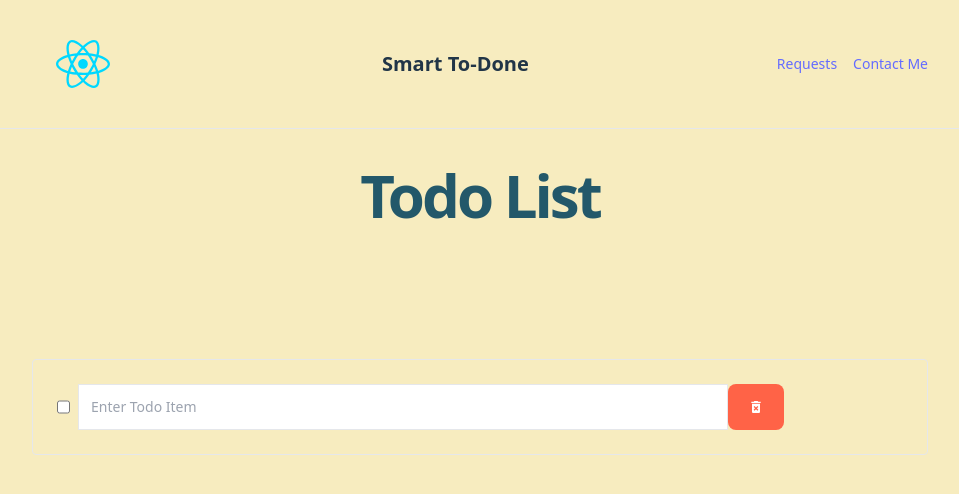
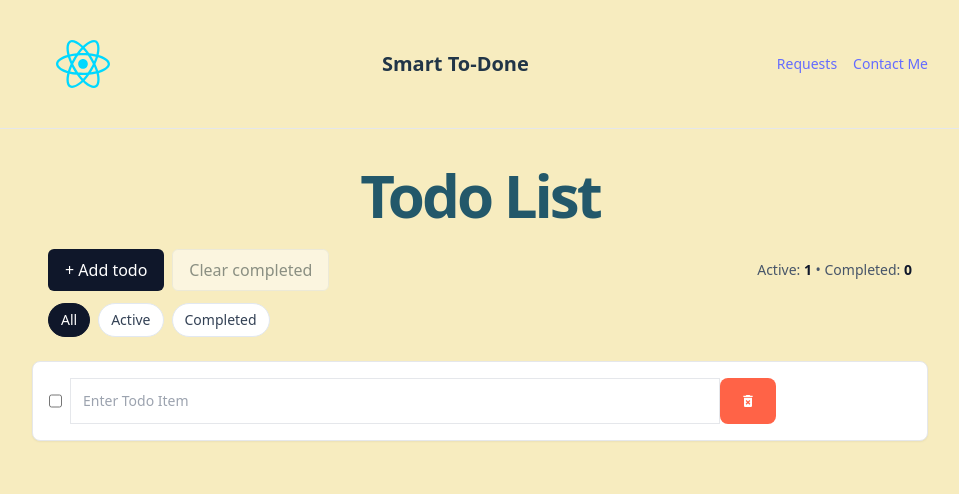
Before and after one commit to chanqoDev/smart-todo, a React (Vite) app: page / in a window 1280 px wide. Shown: the top 494 px of the page, without its empty margins (160-1119 px from the left). Built offline with nearby package versions, Linux system fonts and the light colour scheme.

Commit message:
Add todo toolbar with filters and counters

```diff
--- a/src/App.jsx
+++ b/src/App.jsx
@@ -1,5 +1,4 @@
 import { useEffect, useState } from 'react'
-// import reactLogo from './assets/react.svg'
 import './App.css'
 import TodoList from './components/TodoList'
 import Header from './components/Header';
@@ -8,27 +7,28 @@ const STORAGE_KEY = 'smart-todo.todos';
 
 
 function App() {
-  const [focusId, setFocusId] = useState(null);
-
     // lazy initializer
   const [todos, setTodos] = useState(() => {
     try {
       // saved item
       const saved = localStorage.getItem(STORAGE_KEY);
       return saved ? JSON.parse(saved) : [{ id: 1, text: "", completed: false }];
-    }catch(err) {
+    } catch (err) {
       console.log('Failed to load todos from localStorage', err);
       return [{ id: 1, text: "", completed: false }];
     }
   });
+  const [focusId, setFocusId] = useState(null);
+  const [filter, setFilter] = useState("all"); // all, active, completed
 
-  useEffect(()=> {
+  useEffect(() => {
     try {
       localStorage.setItem(STORAGE_KEY, JSON.stringify(todos));
-    }catch (err) {
+    } catch (err) {
       console.error('Failed to save todos to localStorage', err);
     }
   }, [todos])
+
 
   const onAdd = () => {
     const newId = Date.now();
@@ -40,27 +40,84 @@ function App() {
       prev.map((todo) => (todo.id === id ? { ...todo, completed: !todo.completed } : todo))
     );
 
-  const onEdit = (id, text) =>
-    setTodos((prev) => prev.map((todo) => (todo.id === id ? { ...todo, text } : todo)));
-
+  const onEdit = (id, text) => setTodos((prev) => prev.map((todo) => (todo.id === id ? { ...todo, text } : todo)));
   const onDelete = (id) => setTodos((prev) => {
     const filtered = prev.filter((todo) => todo.id !== id);
-
     // If user deleted the last remaining row,
     // keep one blank input row alive
     if (filtered.length === 0) {
       return [{ id: Date.now(), text: "", completed: false }];
     }
-
     return filtered;
   });
+
+  // filter: completed, active count, clear
+  const completedCount = todos.filter((todo) => todo.completed).length;
+  const activeCount = todos.length - completedCount;
+
+  const visibleTodos = todos.filter((todo) => {
+    if (filter === 'active') return !todo.completed;
+    if (filter === "completed") return todo.completed;
+    return true;
+  });
+
+  const clearCompleted = () => {
+    setTodos((prev) => {
+      const kept = prev.filter((todo) => !todo.completed);
+      return kept.length ? kept : [{ id: Date.now(), text: "", completed: false }];
+    });
+  };
 
   return (
     <>
       <Header />
       <h2 className="mt-9 mb-2 text-[#23586a] text-4xl font-bold tracking-tighter text-center md:text-5xl lg:text-6xl">Todo List</h2>
+      <div className="mx-auto w-full max-w-4xl px-4 mt-6">
+        <div className="flex flex-col gap-3 sm:flex-row sm:items-center sm:justify-between">
+          <div className="flex items-center gap-2">
+            <button
+              type="button"
+              onClick={onAdd}
+              className="px-4 py-2 rounded-md bg-slate-900 text-white hover:bg-slate-800 transition"
+            >
+              + Add todo
+            </button>
+
+            <button
+              type="button"
+              onClick={clearCompleted}
+              disabled={completedCount === 0}
+              className="px-4 py-2 rounded-md border border-slate-200 bg-white hover:bg-slate-50 disabled:opacity-50 disabled:cursor-not-allowed transition"
+            >
+              Clear completed
+            </button>
+          </div>
+
+          <div className="text-sm text-slate-600">
+            Active: <span className="font-semibold text-slate-900">{activeCount}</span>{" "}
+            • Completed: <span className="font-semibold text-slate-900">{completedCount}</span>
+          </div>
+        </div>
+
+        <div className="flex items-center gap-2 mt-3">
+          {["all", "active", "completed"].map((k) => (
+            <button
+              key={k}
+              type="button"
+              onClick={() => setFilter(k)}
+              className={`px-3 py-1.5 rounded-full text-sm border transition ${filter === k
+                  ? "bg-slate-900 text-white border-slate-900"
+                  : "bg-white text-slate-700 border-slate-200 hover:bg-slate-50"
+                }`}
+            >
+              {k[0].toUpperCase() + k.slice(1)}
+            </button>
+          ))}
+        </div>
+      </div>
+
       <main className='flex justify-center align-center text-center h-auto max-w-full'>
-        <TodoList todos={todos} onToggle={onToggle} onEdit={onEdit} onDelete={onDelete} onAdd={onAdd} focusId={focusId} onRequestFocus={setFocusId} />
+        <TodoList todos={visibleTodos} onToggle={onToggle} onEdit={onEdit} onDelete={onDelete} onAdd={onAdd} focusId={focusId} onRequestFocus={setFocusId} />
       </main>
     </>
   )
--- a/src/components/TodoList.jsx
+++ b/src/components/TodoList.jsx
@@ -10,7 +10,7 @@ export default function TodoList({
   onRequestFocus,
 }) {
   return (
-    <ul className="w-full max-w-4xl p-6 mt-[126px] border rounded">
+<ul className="w-full max-w-4xl p-4 mt-6 border rounded-lg bg-white shadow-sm space-y-3">
       {todos.map((t, idx) => {
         const prevId = todos[idx - 1]?.id ?? null;
         const nextId = todos[idx + 1]?.id ?? null;
```
Lines whose indentation alone changed are shown as unchanged.
